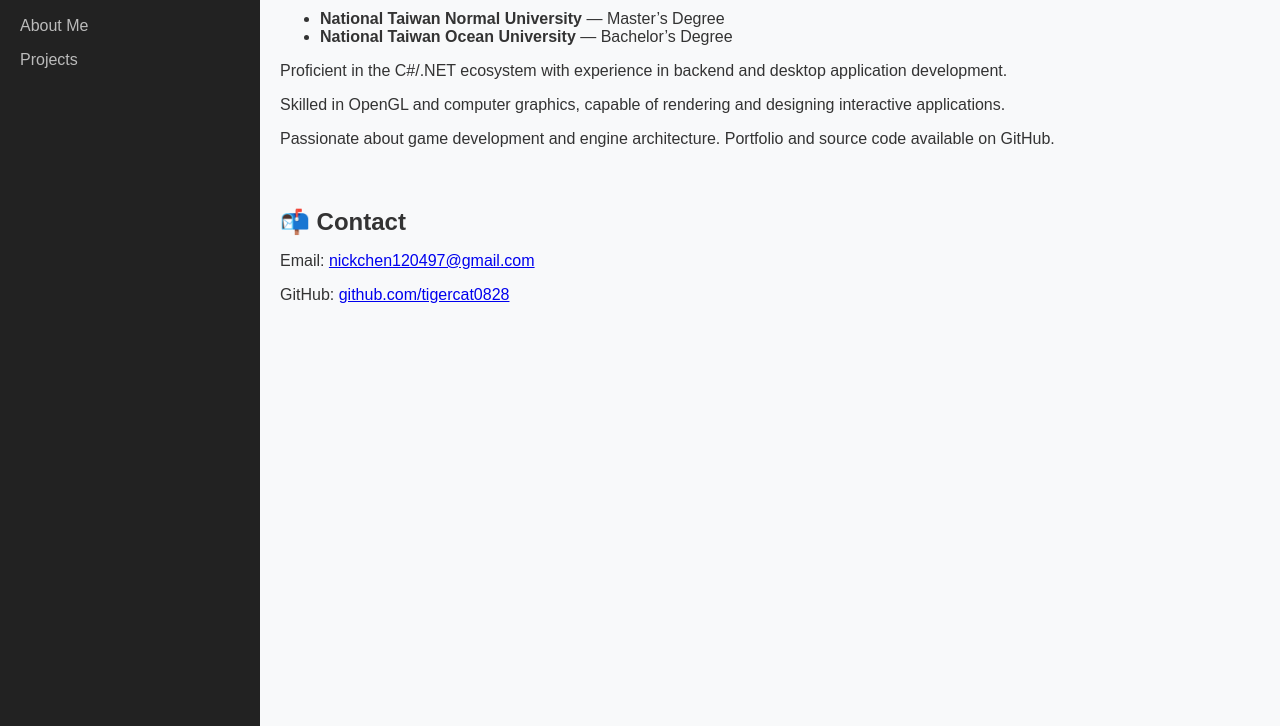
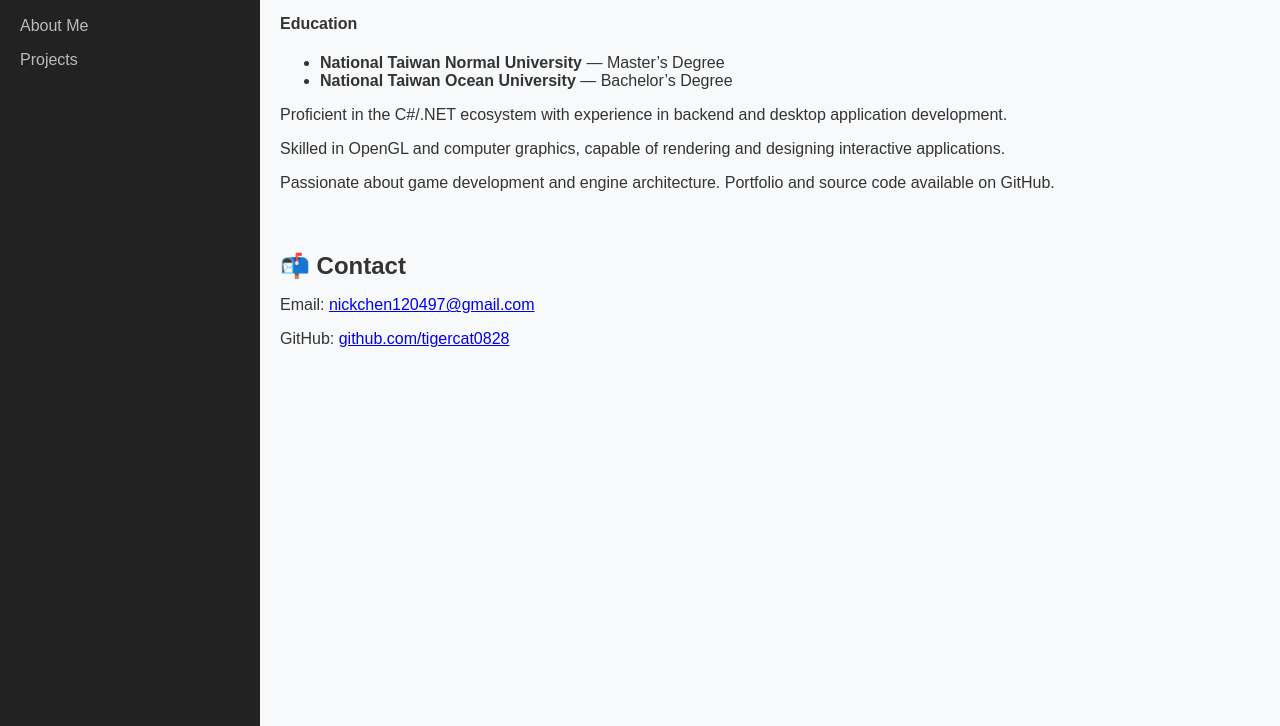
Before and after one commit to tigercat0828/Portfolio, a plain HTML site: page index.html in a window 1280 px wide. Shown: the part 74-800 px from the top of the page. Drawn offline with Linux system fonts and the light colour scheme.

Commit message:
Update index.html

```diff
--- a/index.html
+++ b/index.html
@@ -21,6 +21,7 @@
       <section id="about">
         <h1>👋 About Me</h1>
         <p>
+      <h4>Education</h4>
       <ul>
         <li><strong>National Taiwan Normal University</strong> — Master’s Degree</li>
         <li><strong>National Taiwan Ocean University</strong> — Bachelor’s Degree</li>
```
